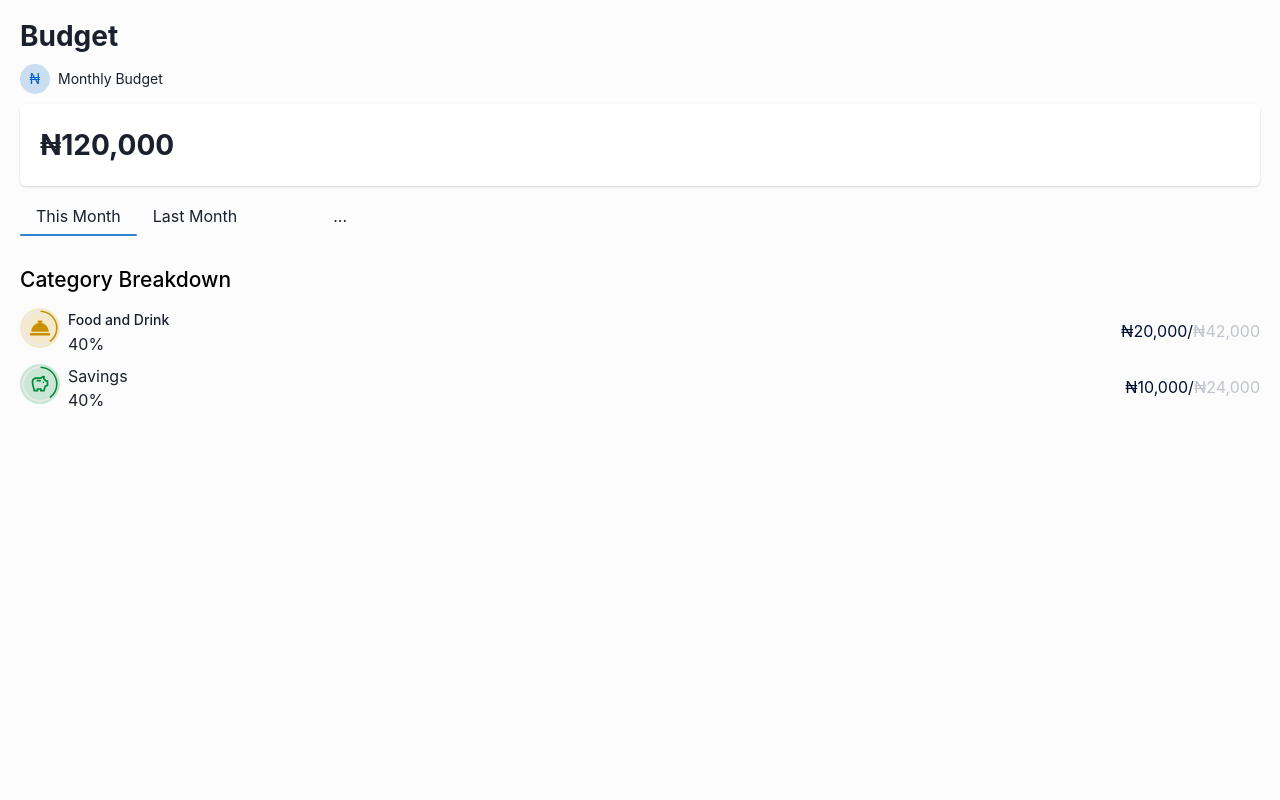
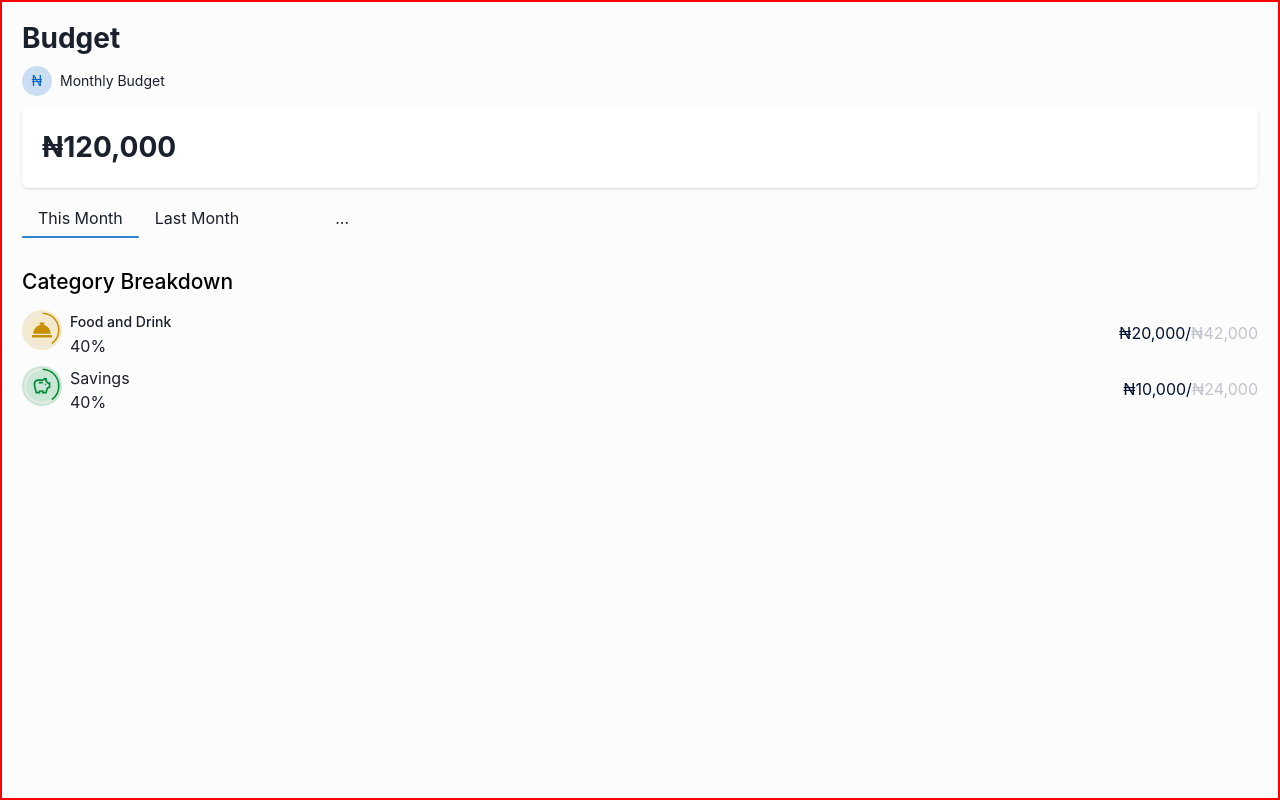
Before and after one commit to mfontosco/web-mobile-assessement, a React (Vite) app: page / in a window 1280 px wide. Built offline with nearby package versions, Linux system fonts and the light colour scheme.

Commit message:
added a red border

```diff
--- a/src/component/NavTab.jsx
+++ b/src/component/NavTab.jsx
@@ -1,5 +1,6 @@
 import { Text,Box,Flex,Tabs, TabList, TabPanels, Tab, TabPanel, TabIndicator } from '@chakra-ui/react';
 import Progress from './Progress';
+import CategoryBreakdown from './CategoryBreakdown';
 
 const NavTab = () => {
   return (
@@ -21,6 +22,7 @@ const NavTab = () => {
             <Progress mb="5px" />
             <Text pl={"20px"} fontWeight={"400"} mt="5px" mb={"5px"}>Amount spent so far</Text>
             <Text display={"flex"} color="#0466C8" fontSize="16px" lineHeight={"30px"} fontWeight="400">&#x20A6;50,000/<Text color={"#67A2DC"}>&#x20A6;120,000</Text></Text>
+            {/* <CategoryBreakdown/> */}
         </TabPanel>
       </TabPanels>
     </Tabs>
--- a/src/screens/Home.jsx
+++ b/src/screens/Home.jsx
@@ -3,7 +3,7 @@ import { Box } from '@chakra-ui/react';
 
 const Home = ({ children }) => {
   return (
-    <Box minH="100vh" position="relative" bg="#fcfcfc" >
+    <Box border={"2px solid red"} top={"0"} h={"100vh"} position="relative" bg="#fcfcfc" overflowY={"auto"} >
       <Box padding="20px" position="relative" overflowY="auto">
         {children}
       </Box>
```
